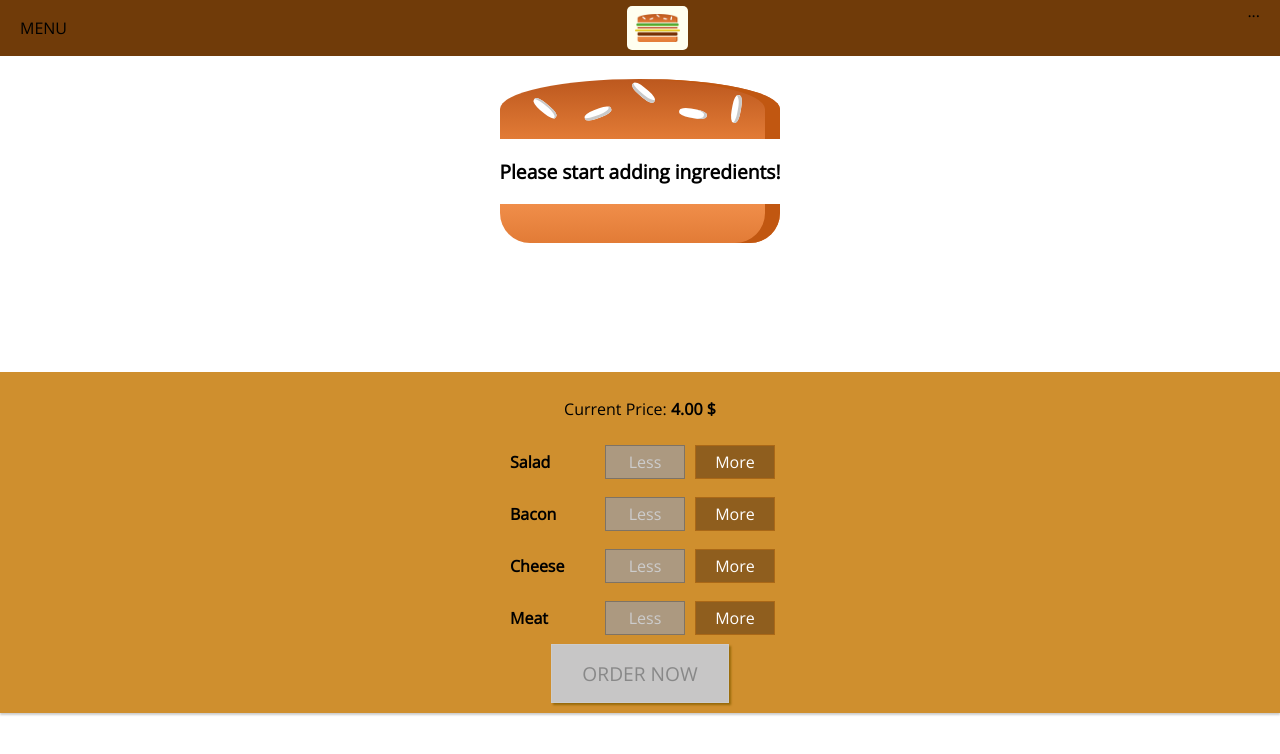
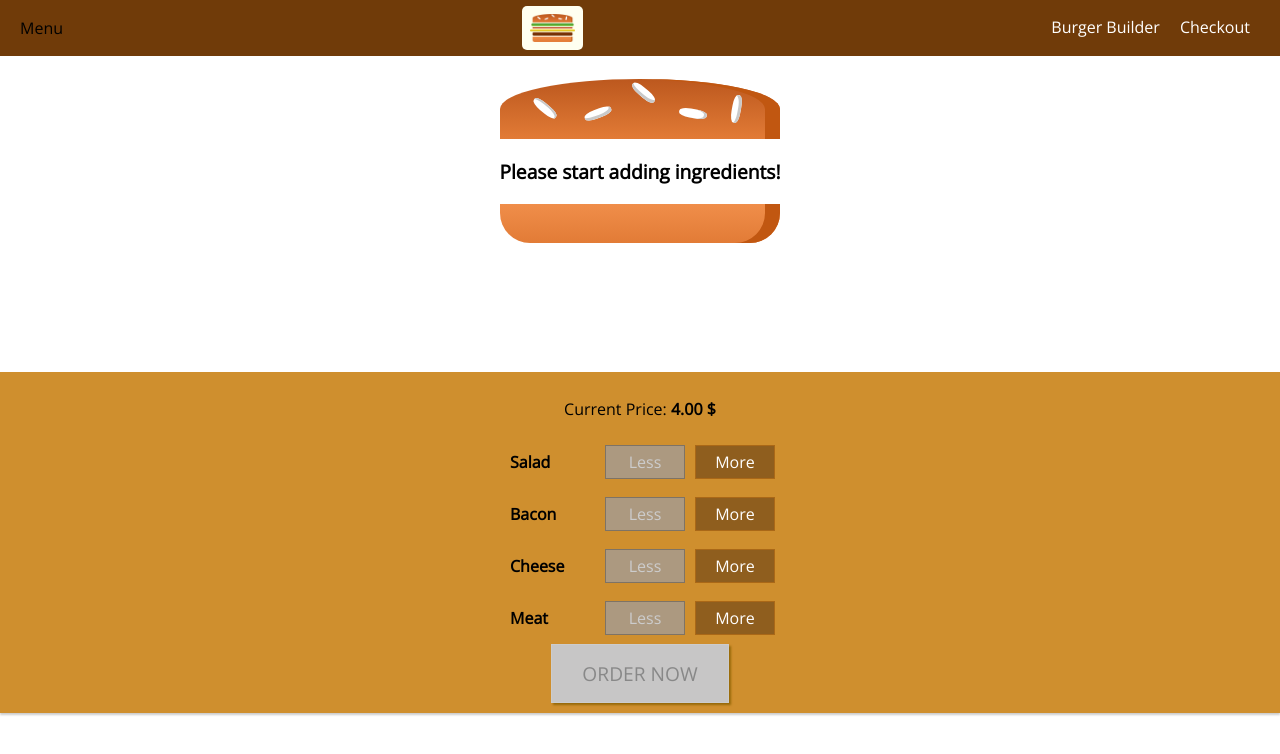
Before and after one commit to xugetsu/Burger-Builder, a React app: page / in a window 1280 px wide. Shown: the top 754 px of the page. Built offline with nearby package versions, Linux system fonts and the light colour scheme.

Commit message:
Adding reusable navigation items

```diff
--- /dev/null
+++ b/src/components/Navigation/NavigationItems/NavigationItem/NavigationItem.css
@@ -0,0 +1,25 @@
+.NavigationItem{
+    margin: 0;
+    box-sizing: border-box;
+    display: flex;
+    height: 100%;
+    align-items: center;
+}
+
+.NavigationItem a{
+    color: white;
+    text-decoration: none;
+    height: 100%;
+    padding: 16px 10px;
+    border-bottom: 4px solid transparent;
+    box-sizing: border-box;
+    display: block;
+}
+
+.NavigationItem a:hover,
+.NavigationItem a:active,
+.NavigationItem a.active{
+    background-color: #8F5C2C;
+    border-bottom: 4px solid #40A4CB;
+    color:white;
+}
--- /dev/null
+++ b/src/components/Navigation/NavigationItems/NavigationItem/NavigationItem.jsx
@@ -0,0 +1,11 @@
+import React from 'react';
+import classes from './NavigationItem.css';
+
+const navigationItem = ( props ) => (
+        <li className={classes.NavigationItem}>
+            <a href={props.link}
+                className={props.active ? classes.active : null} >{props.children}</a>
+        </li>
+);
+
+export default navigationItem;
--- /dev/null
+++ b/src/components/Navigation/NavigationItems/NavigationItems.css
@@ -0,0 +1,8 @@
+.NavigationItems{
+    margin: 0;
+    padding: 0;
+    list-style: none;
+    display: flex;
+    align-items: center;
+    height: 100%;
+}
--- /dev/null
+++ b/src/components/Navigation/NavigationItems/NavigationItems.jsx
@@ -0,0 +1,12 @@
+import React from 'react';
+import classes from './NavigationItems.css';
+import NavigationItem from './NavigationItem/NavigationItem';
+
+const navigationItems = () => (
+    <ul className={classes.NavigationItems}>
+        <NavigationItem link='/'>Burger Builder</NavigationItem>
+        <NavigationItem link='/'>Checkout</NavigationItem>
+    </ul>
+);
+
+export default navigationItems;
--- a/src/components/Navigation/Toolbar/Toolbar.jsx
+++ b/src/components/Navigation/Toolbar/Toolbar.jsx
@@ -1,13 +1,14 @@
 import React from 'react';
 import classes from './Toolbar.css';
 import Logo from '../../Logo/Logo';
+import NavigationItems from '../../Navigation/NavigationItems/NavigationItems';
 
 const toolbar = (props) => (
     <header className={classes.Toolbar} >
-       <div>MENU</div>
+       <div>Menu</div>
        <Logo />
        <nav>
-            ...
+          <NavigationItems />
        </nav>
     </header>);
 
```
